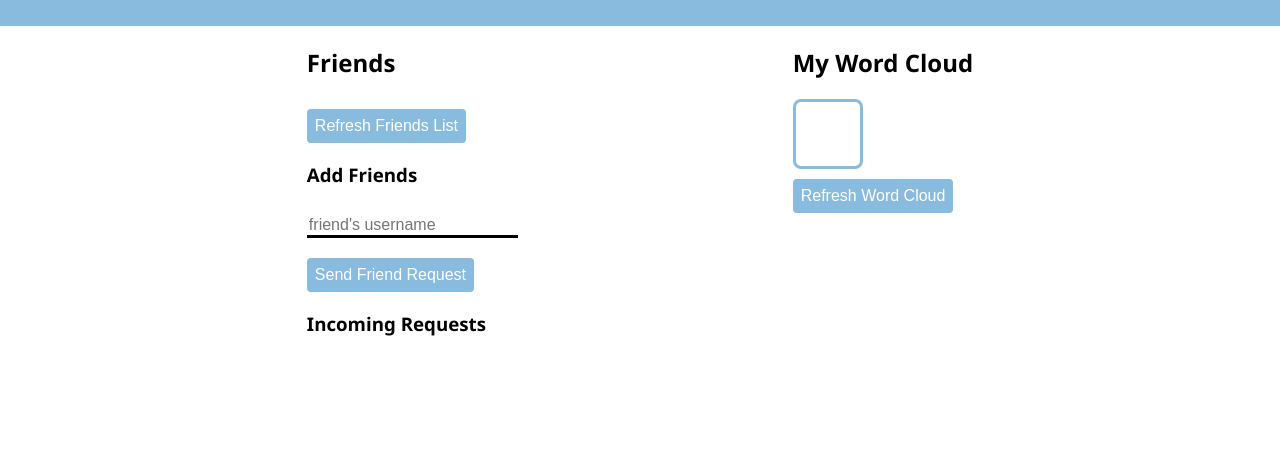
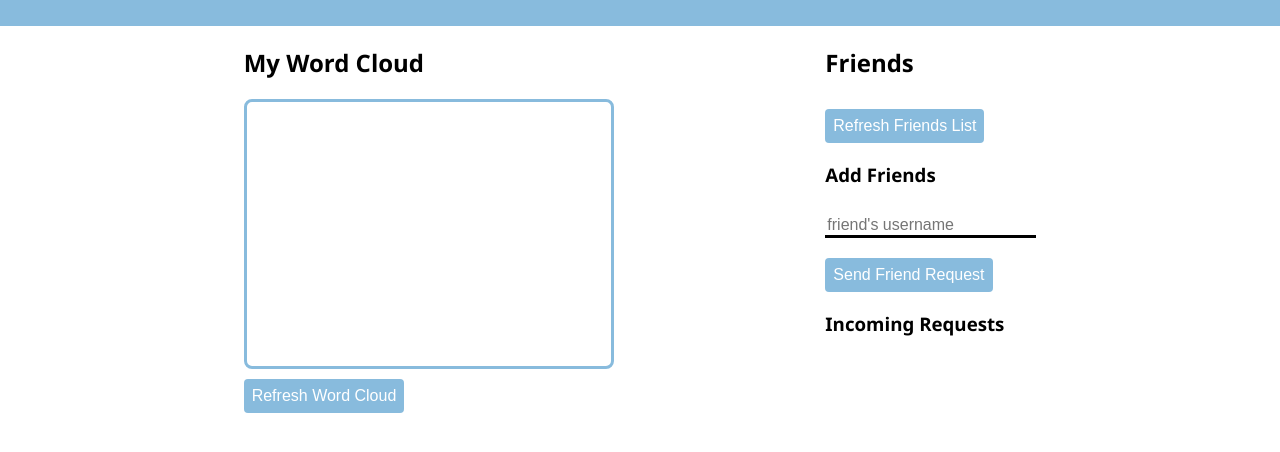
Before and after one commit to cole-easton/Cirrus, a website: page src/client/index.html in a window 1280 px wide. Both pictures are taken after a click on the button "Log In / Create Account". Shown: the part 74-526 px from the top of the page. Drawn offline with Linux system fonts and the light colour scheme; no server answers.

Commit message:
Move word cloud to left and make larger

```diff
--- a/src/client/index.html
+++ b/src/client/index.html
@@ -25,6 +25,11 @@
             <button id="login">Log In / Create Account</button>
         </div>
         <div id="user-content">
+            <div>
+                <h2>My Word Cloud</h2>
+                <div id = "word-cloud"></div>
+                <button id = "refresh-cloud">Refresh Word Cloud</button>
+            </div>
             <div id="friends-area">
                 <h2>Friends</h2>
                 <ul id="friends-list">
@@ -64,11 +69,6 @@
                 </div>
                 <button id="submit-descriptors">Submit Descriptors</button>
             </div>
-            <div>
-                <h2>My Word Cloud</h2>
-                <div id = "word-cloud"></div>
-                <button id = "refresh-cloud">Refresh Word Cloud</button>
-            </div>
         </div>
     </main>
 </body>
--- a/src/client/styles.css
+++ b/src/client/styles.css
@@ -121,6 +121,8 @@ button:active {
     border: 3px solid #8bd;
     border-radius: 8px;
     width: fit-content;
+    min-width: 300px;
+    min-height: 200px;
     max-width: 400px;
     padding: 2em;
     color: #8bd;
```
